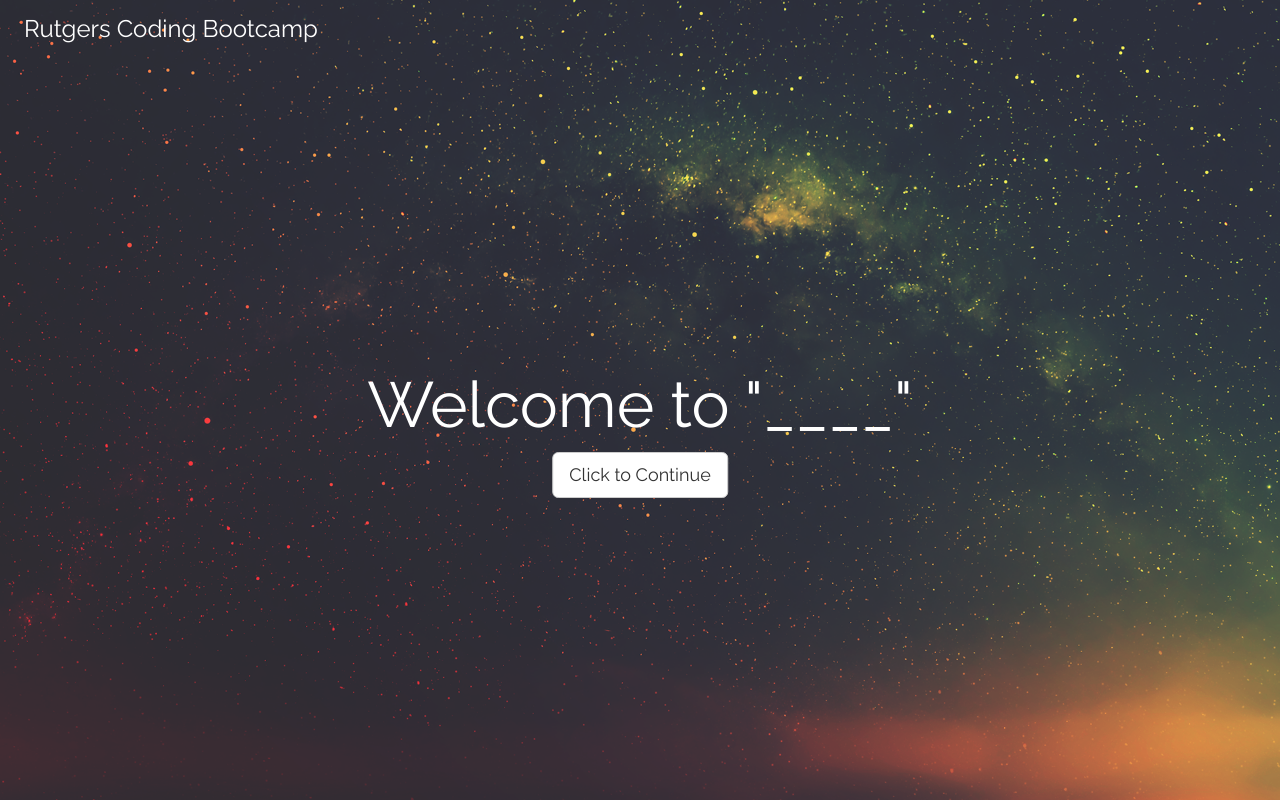
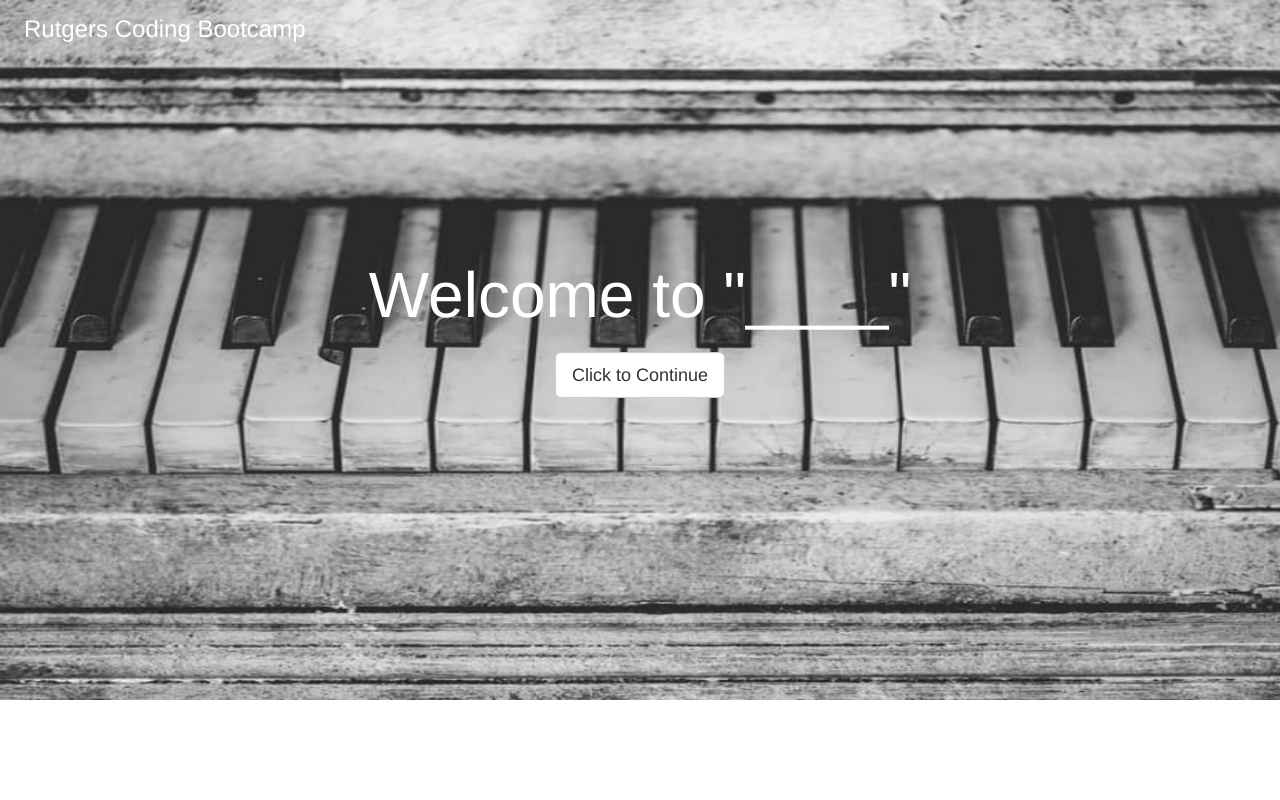
Before and after one commit to IshaniAmin/01-Project-Front-End-with-APIs, a PHP site: page /welcome_page.html in a window 1280 px wide; the page is wider, and only the part inside the window is pictured. Run offline with PHP 8.4, Linux system fonts and the light colour scheme.

Commit message:
editted welcome page

```diff
--- a/assets/css/welcome_style.css
+++ b/assets/css/welcome_style.css
@@ -1,27 +1,88 @@
-
-* {
-	box-sizing: border-box;
-}
-
-body {
-  /*https://static.pexels.com/photos/14676/pexels-photo-14676.png*/
-    background: url("../images/background.png") no-repeat center center fixed;
-  	-webkit-background-size: cover;
-  	-moz-background-size: cover;
-  	-o-background-size: cover;
-  	background-size: cover;
-}
 
 
-body,h1 {font-family: "Raleway", sans-serif}
-body, html {height: 100%}
-.bgimg {
-    min-height: 100%;
-    background-position: center;
-    background-size: cover;
-}
+    #welcomeHeader {
+      margin-top: 600px;
+    }
 
-#welcomeButton {
-	clear: both;
-	margin-top: 150px;
-}
+    #welcomeButton {
+      margin-top: 750px;
+    }
+
+    #mainStuff {
+      z-index: 99;
+    }
+
+    #backgroundPics {
+      z-index: 0;
+    }
+
+    .css-slideshow{
+       position: relative;
+       max-width: 100%;
+       height: 100%
+       margin: 5em auto .5em auto;
+    }
+    .css-slideshow figure{
+       margin: 0;
+       position: absolute;
+    }
+    .css-slideshow figcaption{
+       position: absolute;
+       top: 0;
+       color: #fff;
+       background: rgba(0,0,0, .3);
+       font-size: .8em;
+       padding: 8px 12px;
+       opacity: 0;
+       transition: opacity .5s;
+    }
+    .css-slideshow:hover figure figcaption{
+       transition: opacity .5s;
+       opacity: 1;
+    }
+    .css-slideshow figure{
+       opacity:0;
+    }
+
+    figure:nth-child(1) {
+       animation: xfade 48s 42s infinite;
+    }
+    figure:nth-child(2) {
+       animation: xfade 48s 36s infinite;
+    }
+    figure:nth-child(3) {
+       animation: xfade 48s 30s infinite;
+    }
+    figure:nth-child(4) {
+       animation: xfade 48s 24s infinite;
+    }
+    figure:nth-child(5) {
+       animation: xfade 48s 18s infinite;
+    }
+    figure:nth-child(6) {
+       animation: xfade 48s 12s infinite;
+    }
+    figure:nth-child(7) {
+       animation: xfade 48s 6s infinite;
+    }
+    figure:nth-child(8) {
+       animation: xfade 48s 0s infinite;
+    }
+
+    @keyframes xfade{
+       0%{
+          opacity: 1;
+       }
+       10.5% {
+          opacity:1;
+       }
+       12.5%{
+          opacity: 0;
+       }
+       98% {
+          opacity:0;
+       }
+       100% {
+          opacity:1;
+       }
+    }
--- a/welcome_page.html
+++ b/welcome_page.html
@@ -20,14 +20,15 @@
 </head>
 
 <body>
+<body>
 
-	<div class="bgimg w3-display-container w3-animate-opacity w3-text-white">
-	 	<div class="w3-display-topleft w3-padding-large w3-xlarge">
+<div id="mainStuff" class="bgimg w3-display-container w3-animate-opacity w3-text-white">
+	 <div id="rcb" class="w3-display-topleft w3-padding-large w3-xlarge">
 	 	Rutgers Coding Bootcamp
 	 </div>
 
 	<div class="w3-display-middle">
-	    	<h1 class="w3-jumbo w3-animate-top">Welcome to "____"</h1>
+	    <h1 id="welcomeHeader" class="w3-jumbo w3-animate-top">Welcome to "____"</h1>
 	</div>
 
 	<div class="w3-display-middle">
@@ -38,5 +39,41 @@
 
 </div>
 
+<div id="backgroundPics" class="css-slideshow">
+
+  <figure>
+    <img src="assets/images/music1.jpg" width="1000" height="700" />
+  </figure>
+
+  <figure>
+    <img src="assets/images/music2.jpg" width="1500" height="700" />
+  </figure>
+
+  <figure>
+    <img src="assets/images/music3.jpeg" width="1500" height="700" />
+  </figure>
+
+  <figure>
+    <img src="assets/images/music4.jpeg" width="1500" height="700" />
+  </figure>
+
+  <figure>
+    <img src="assets/images/music5.jpg" width="1500" height="700" />
+  </figure>
+
+  <figure>
+    <img src="assets/images/music6.jpg" width="1500" height="700" />
+  </figure>
+
+  <figure>
+    <img src="assets/images/music7.jpeg" width="1500" height="700" />
+  </figure>
+
+  <figure>
+    <img src="assets/images/music8.jpeg" width="1500" height="700" />
+  </figure>
+
+</div>
+
 </body>
 </html>
```
Also changed, not shown: background-testing.html (added, +177 -0 lines), assets/images/music1.jpg (added), assets/images/music2.jpg (added), assets/images/music3.jpeg (added), assets/images/music7.jpeg (added), assets/images/music8.jpeg (added), 3 other files. Lines whose indentation alone changed are shown as unchanged.
